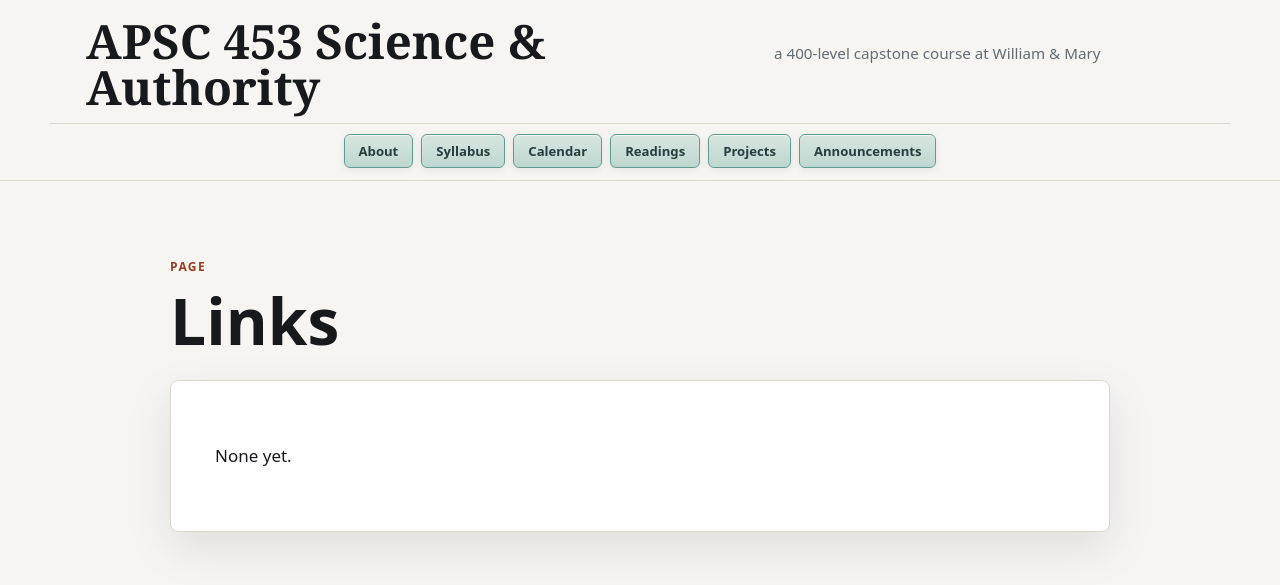
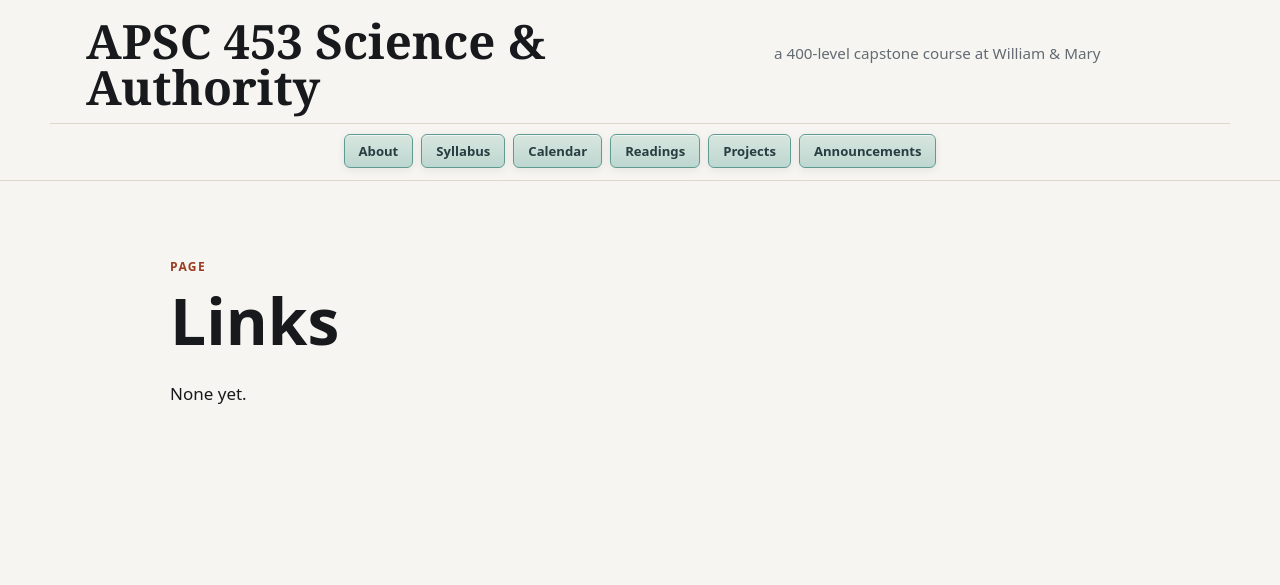
Before and after one commit to gregconradismith/science-and-authority, a Jekyll site: the page built from docs/_materials/links.md, in a window 1280 px wide. Shown: the top 585 px of the page. Built offline with Jekyll 4.4.1, drawn with Linux system fonts in a browser that asks for light colours.

Commit message:
Remove boxed page content

```diff
--- a/docs/assets/site.css
+++ b/docs/assets/site.css
@@ -309,11 +309,11 @@
   margin-bottom: 10px;
 }
 .wp-content {
-  background: var(--surface);
-  border: 1px solid var(--line);
-  border-radius: 8px;
-  padding: clamp(20px, 4vw, 44px);
-  box-shadow: var(--shadow);
+  background: transparent;
+  border: 0;
+  border-radius: 0;
+  padding: 0;
+  box-shadow: none;
 }
 .wp-content h1, .wp-content h2, .wp-content h3 { line-height: 1.15; margin-top: 1.5em; }
 .wp-content h1:first-child, .wp-content h2:first-child, .wp-content h3:first-child { margin-top: 0; }
```
